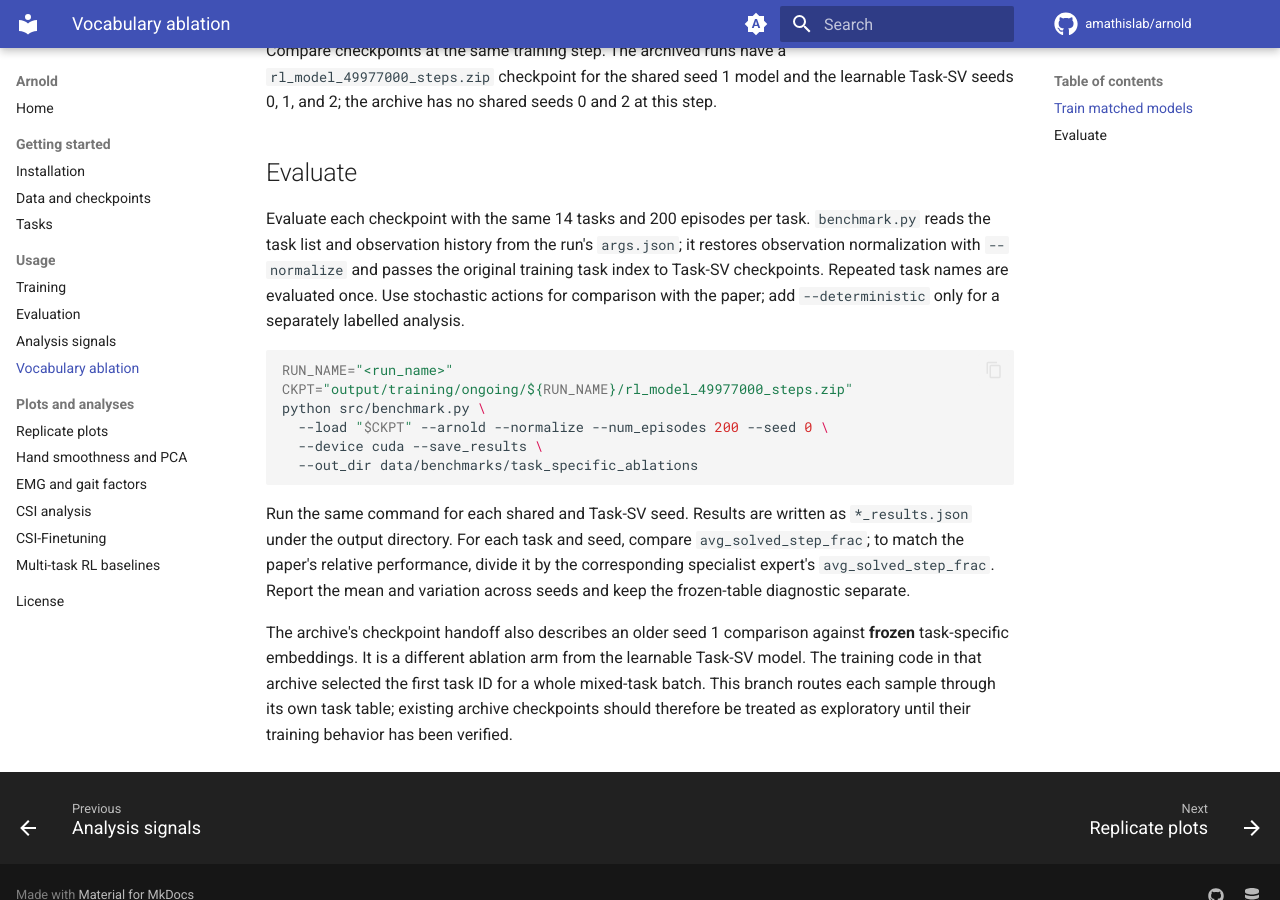
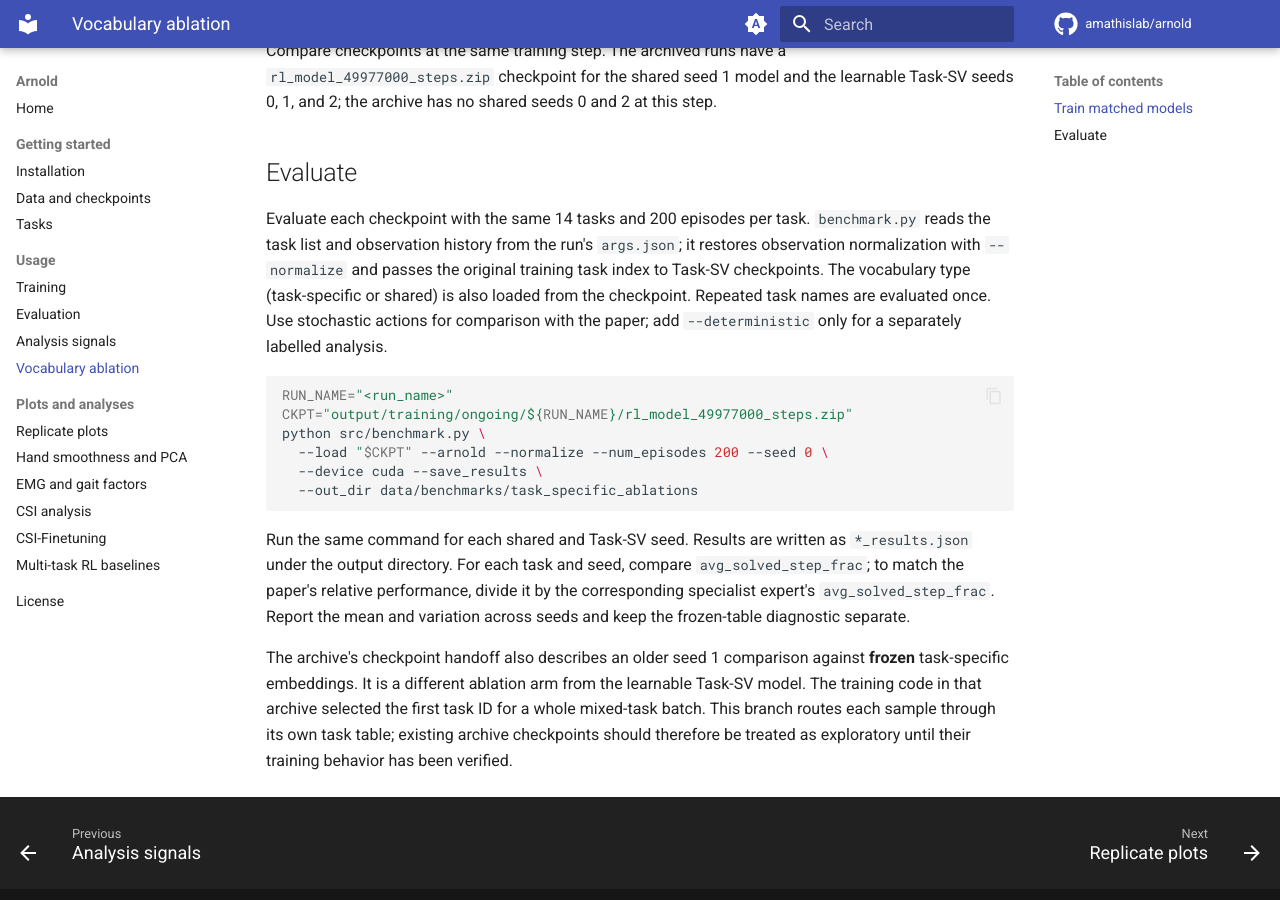
Before and after one commit to amathislab/arnold, an MkDocs documentation site: the page built from docs/vocabulary-ablation.md, in a window 1280 px wide and 900 px high, scrolled down 998 px. Built offline with MkDocs 1.6.1 and Material for MkDocs 9.7.7, drawn with Linux system fonts in a browser that asks for light colours; comment, search, counter and statistics services are not loaded.

Commit message:
refined md

```diff
--- a/docs/vocabulary-ablation.md
+++ b/docs/vocabulary-ablation.md
@@ -52,7 +52,7 @@ and 2; the archive has no shared seeds 0 and 2 at this step.
 Evaluate each checkpoint with the same 14 tasks and 200 episodes per task.
 `benchmark.py` reads the task list and observation history from the run's
 `args.json`; it restores observation normalization with `--normalize` and
-passes the original training task index to Task-SV checkpoints. Repeated task
+passes the original training task index to Task-SV checkpoints. The vocabulary type (task-specific or shared) is also loaded from the checkpoint. Repeated task
 names are evaluated once. Use stochastic actions for comparison with the
 paper; add `--deterministic` only for a separately labelled analysis.
 
```
